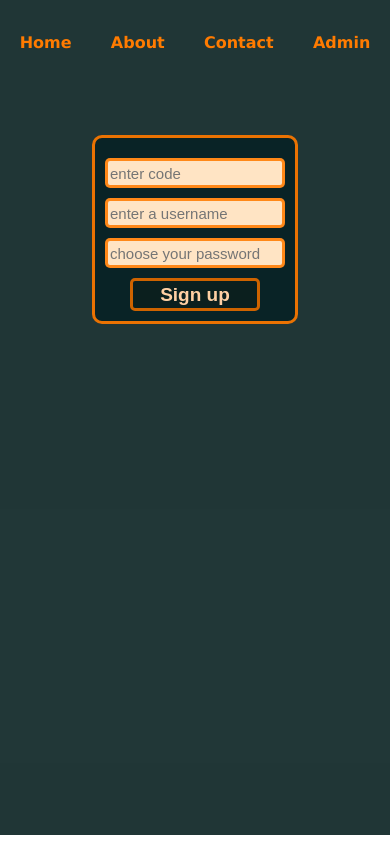
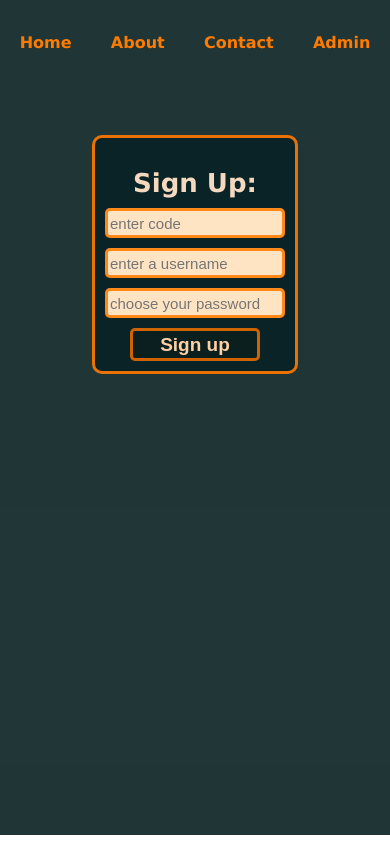
Before and after one commit to alexnmc/appointment-booking, a React (Create React App) app in the folder client/: page /admin in a window 390 px wide. Both pictures are taken after a click on the button "Sign up". Built offline with nearby package versions, Linux system fonts and the light colour scheme.

Commit message:
responsive finished

```diff
--- a/client/src/Admin.js
+++ b/client/src/Admin.js
@@ -119,6 +119,7 @@ class Admin extends Component {
 
                         <div className = "adminContainer">
                         <form onSubmit={this.handleSignup} className='signUp'>
+                        <h4>Sign Up:</h4>
 
                             <input
                                 type='text'
--- a/client/src/style.css
+++ b/client/src/style.css
@@ -560,7 +560,6 @@ button{
         height: auto;
         margin:auto;
         margin-bottom: 100%;
-
     }
 
 
@@ -589,7 +588,6 @@ button{
         font-size: 7px;
         margin-top:10px;
     }
-
 
 
     .signupButton{
```
